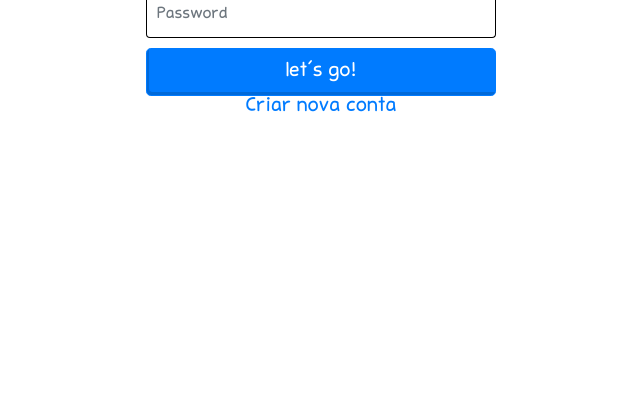
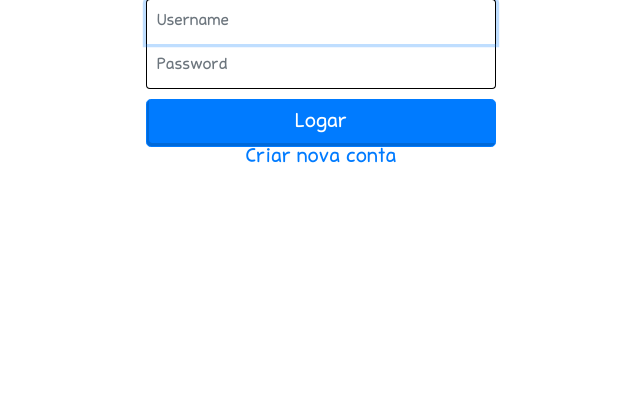
Before and after one commit to zuamirgoliveira/MeuDia, a PHP site: page /login.php in a window 1280 px wide. Shown: the part 286-706 px from the top of the page, without its empty margins (319-959 px from the left). Run offline with PHP 8.4, Linux system fonts and the light colour scheme.

Commit message:
feat[US032] Atualizar pag login
Atualizar cpres da  pag login

```diff
--- a/web/login.php
+++ b/web/login.php
@@ -20,13 +20,13 @@
   <form class="form-signin" method="POST" action="../php/verificaLogin.php">
 
     <!-- LOGO -->
-    <h1 class="form-signin-heading text-muted"><img src="../css/img/MeuDiaLogo.png"></h1>
+    <h1 class="form-signin-heading text-muted"><img src="../css/img/logo-meudia-login.png" style="height: 200px"></h1>
     <!-- USUARIO -->
-    <input type="text" class="form-control" placeholder="Login" required="" autofocus="" name="username" id="username">
+    <input type="text" class="form-control" placeholder="Username" required="" autofocus="" name="username" id="username">
     <!-- SENHA -->
     <input type="password" class="form-control" placeholder="Password" required="" name="password" id="password">
     <!-- LOGAR -->
-    <button class="btn btn-lg btn-primary btn-block" type="submit">let's go!</button>
+    <button class="btn btn-lg btn-primary btn-block" type="submit">Logar</button>
     <center><a href="registrar.php">Criar nova conta</a></center>
   </form>
 
```
